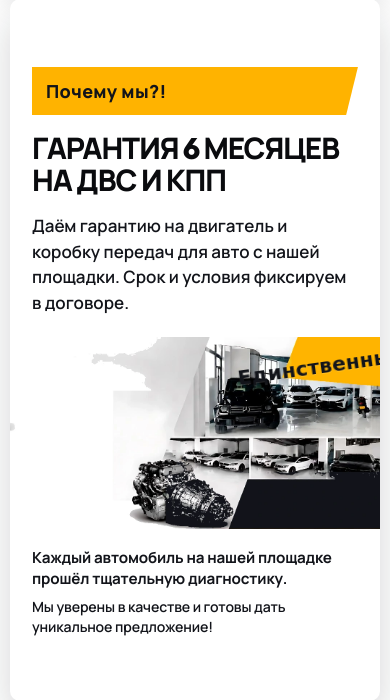
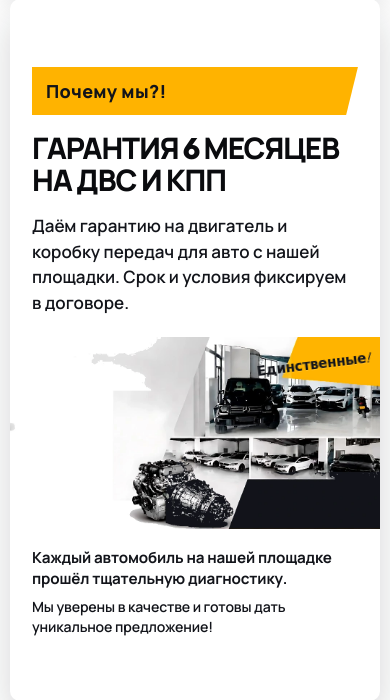
Before and after one commit to dazzyrel13/Tehnika-Goda, a Django app: page / in a window 390 px wide. Shown: the part 1463-2163 px from the top of the page. Run offline with Django 5.2, Linux system fonts and the light colour scheme; data comes from the database, SQL or seed files in the repository; data that the repository does not hold is empty; parts of the project's set-up code (start-up, migrations or seed data) failed here and were passed over; some libraries are stand-ins or nearby versions; some web fonts are replaced.

Commit message:
Keep Единственные! inside yellow banner on mobile
Shrink and re-anchor the handwritten label so it no longer spills past the yellow frame.

Co-authored-by: Cursor <cursoragent@cursor.com>

```diff
--- a/static/css/style.css
+++ b/static/css/style.css
@@ -2511,16 +2511,22 @@ header.is-scrolled {
     }
 
     .ed-warranty__write {
-        top: 1%;
-        right: 0.5%;
-        width: min(40%, 170px);
-        height: min(26%, 110px);
+        top: 3%;
+        right: 2%;
+        width: min(32%, 128px);
+        height: auto;
+        max-height: 22%;
+        overflow: hidden;
+        transform: rotate(-7deg);
+        transform-origin: 100% 0;
     }
 
     .ed-warranty__write-word {
-        font-size: clamp(1.25rem, 5vw, 1.6rem);
-        padding-bottom: 8px;
-        white-space: normal;
+        font-size: clamp(0.92rem, 3.6vw, 1.12rem);
+        padding: 2px 0 2px 2px;
+        line-height: 1;
+        letter-spacing: -0.02em;
+        white-space: nowrap;
     }
 
     /* Keep diagnostic copy below the image — no white-on-photo overlay on phones */
@@ -2641,6 +2647,16 @@ header.is-scrolled {
         width: calc(100% - 20px);
         margin-top: 14px;
         border-radius: 10px;
+    }
+
+    .ed-warranty__write {
+        top: 3.5%;
+        right: 2.5%;
+        width: min(34%, 118px);
+    }
+
+    .ed-warranty__write-word {
+        font-size: clamp(0.85rem, 3.4vw, 1.02rem);
     }
 
     .process-grid,
--- a/templates/base.html
+++ b/templates/base.html
@@ -35,7 +35,7 @@
     <link rel="preload" href="{% static 'fonts/unbounded-cyrillic-wght.woff2' %}" as="font" type="font/woff2" crossorigin>
     {% block font_preload %}{% endblock %}
     <link rel="stylesheet" href="{% static 'css/fonts.css' %}?v=1">
-    <link rel="stylesheet" href="{% static 'css/style.css' %}?v=9.68">
+    <link rel="stylesheet" href="{% static 'css/style.css' %}?v=9.69">
 
     <!-- PWA Core Meta -->
     <link rel="manifest" href="/manifest.json">
```
